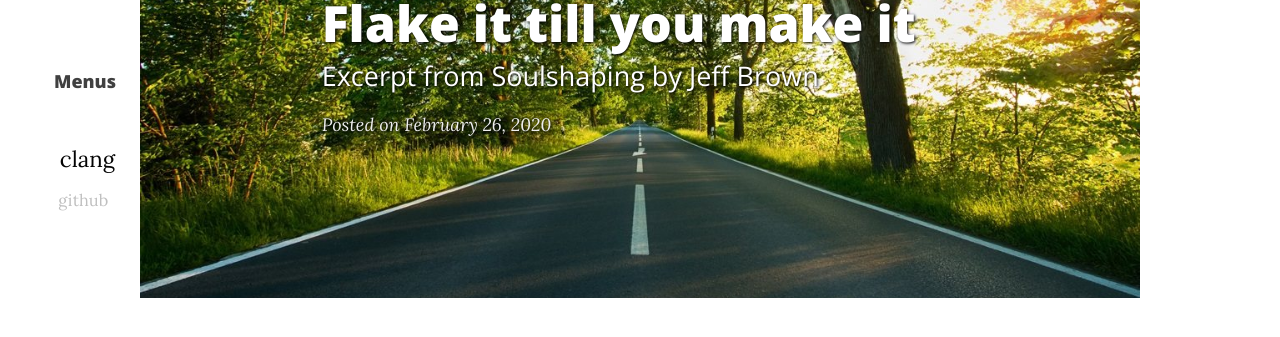
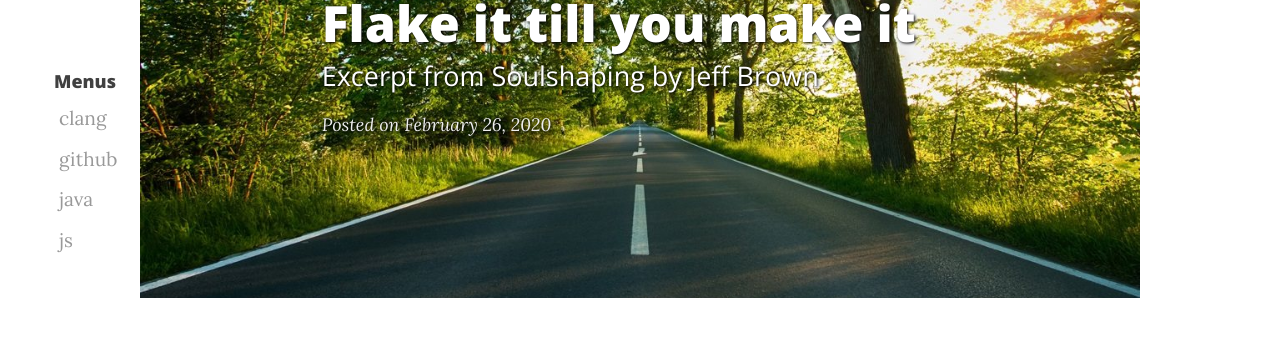
Before and after one commit to dustjq1004/dustjq1004.github.io, a Jekyll site: the page built from _posts/sample/2020-02-26-flake-it-till-you-make-it.md, in a window 1280 px wide. Shown: the part 245-582 px from the top of the page. Built offline with Jekyll 4.4.1, drawn with Linux system fonts in a browser that asks for light colours; nearby versions of some CDN libraries; comment, search, counter and statistics services are not loaded.

Commit message:
sidebar menu (tags) style 수정

```diff
--- a/_includes/sidebar.html
+++ b/_includes/sidebar.html
@@ -18,11 +18,8 @@
 <div id="sidebar" class="sidebar-tags ml-1">
     <h4>Menus</h4>
     <div id='sidebar-nav' class="navbar-nav flex-column mt-2 sidebar-nav">
-        <span class="nav-item">
-            <a href="#" class="nav-custom-link pt-1 nav-link text-black sidebar-link">&nbsp;{{- tag -}}</a>
-        </span>
         {%- for tag in tags_list -%}
-            <span class="nav-item nav-scroll">
+            <span class="nav-item nav-scroll" data-tag="{{- tag -}}">
                 {% if page.categories %}
                 <a href="/{{ page.categories }}/?tag={{- tag -}}" class="nav-custom-link pt-1 nav-link text-black sidebar-link">&nbsp;{{- tag -}}</a>
                 {% else %}
@@ -30,9 +27,7 @@
                 {% endif %}
             </span>
         {%- endfor -%}
-        <span class="nav-item">
-            <a href="#" class="nav-custom-link pt-1 nav-link text-black sidebar-link">&nbsp;{{- tag -}}</a>
-        </span>
+
     </div>
 </div>
 {% endif %}
--- a/assets/css/custom.css
+++ b/assets/css/custom.css
@@ -18,8 +18,6 @@
     width: 0.5em;
 }
 
-
-
 /* sidebar - tags */
 .sidebar-tags {
     position: fixed;
@@ -29,7 +27,7 @@
 }
 
 .sidebar-nav {
-    height: 120px;
+    height: 160px;
     overflow: scroll;
     -ms-overflow-style: none; /* IE and Edge */
     scrollbar-width: none; /* Firefox */
@@ -61,9 +59,17 @@
 } */
 
 .nav-scroll {
-    opacity: 1;
+    opacity: 0.4;
     font-size: 1.2rem;
     transition: opacity 0.3s ease-in-out;
+}
+
+.nav-scroll:hover {
+    opacity: 1;
+}
+
+.nav-scroll.selected {
+    opacity: 1;
 }
 
 /*
--- a/assets/css/toc.css
+++ b/assets/css/toc.css
@@ -4,14 +4,9 @@ layout: null
 
 #toc {
   position: fixed;
-  right: 0px;
-  padding-left: 0.75rem;
-  padding-right: 0.75rem;
-  padding-top: 0.25rem;
-  padding-bottom: 0.25rem;
-  margin-right: 0px;
-  /* border-bottom: 2px solid #f8c8c8; */
+  right: 0;
 }
+
 
 #toc h3 {
   left: 0px;
@@ -42,15 +37,9 @@ layout: null
   }
 }
 
-@media (min-width: 85em){
+@media (min-width: 95em){
   .toc {
     width: 300px;
-    display: block;
-  }
-}
-@media (min-width: 95em){
-  .toc {
-    width: 360px;
     display: block;
   }
 }
--- a/assets/js/custom.js
+++ b/assets/js/custom.js
@@ -52,8 +52,10 @@ $('#sidebar-nav').scroll(function() {
         var fontSizeRatio = 1.4 - (distanceFromCenter / maxDistance) * 0.5; // 최대 크기 차이 0.5
         var fontSize = fontSizeRatio + 'rem';
 
-        element.css('opacity', opacity);
-        element.css('font-size', fontSize);
+        if(element.data('tag') === currentTag) element.addClass('selected');
+        else element.removeClass('selected');
+        //element.css('opacity', opacity);
+        //element.css('font-size', fontSize);
     });
 });
 
```
